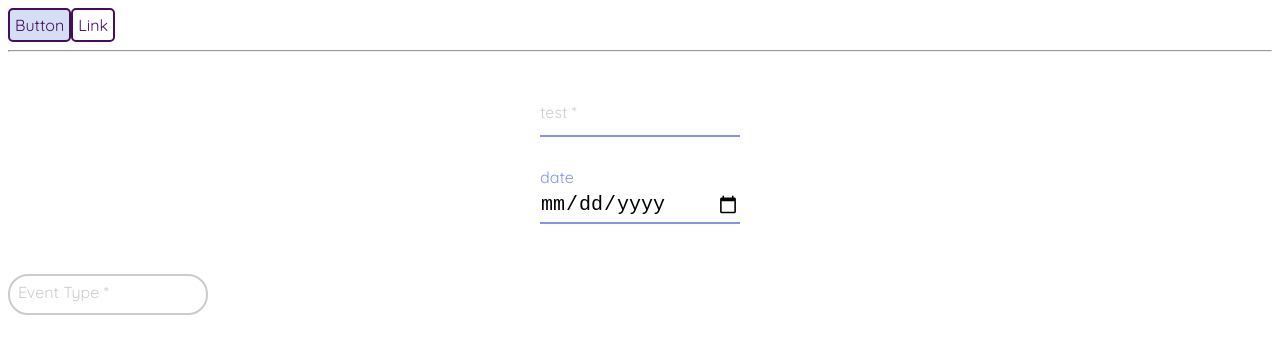
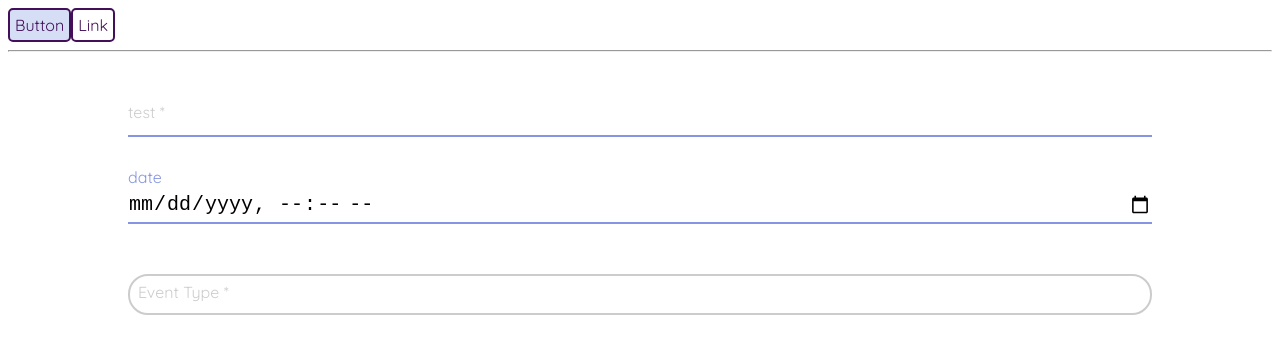
Before and after one commit to ygordantas/eventManagement, a React (Vite) app: page / in a window 1280 px wide. Shown: the top 354 px of the page. Built offline with nearby package versions, Linux system fonts and the light colour scheme.

Commit message:
consolidated styles

```diff
--- a/src/App.tsx
+++ b/src/App.tsx
@@ -34,7 +34,7 @@ function App() {
         label="test"
       />
 
-      <Input label="date" type="date" />
+      <Input label="date" type="datetime-local" />
 
       <SelectInput
         id="event-type"
--- a/src/components/Input/Input.module.css
+++ b/src/components/Input/Input.module.css
@@ -1,7 +1,7 @@
 .input_container {
   position: relative;
   margin: 50px auto;
-  width: 200px;
+  max-width: 80vw;
 }
 
 .input_container input {
--- a/src/components/SelectInput/SelectInput.module.css
+++ b/src/components/SelectInput/SelectInput.module.css
@@ -1,7 +1,7 @@
 .input_container {
   position: relative;
-  margin: 20px 0;
-  width: 200px;
+  margin: 50px auto;
+  max-width: 80vw;
 }
 
 .input_container select {
```
